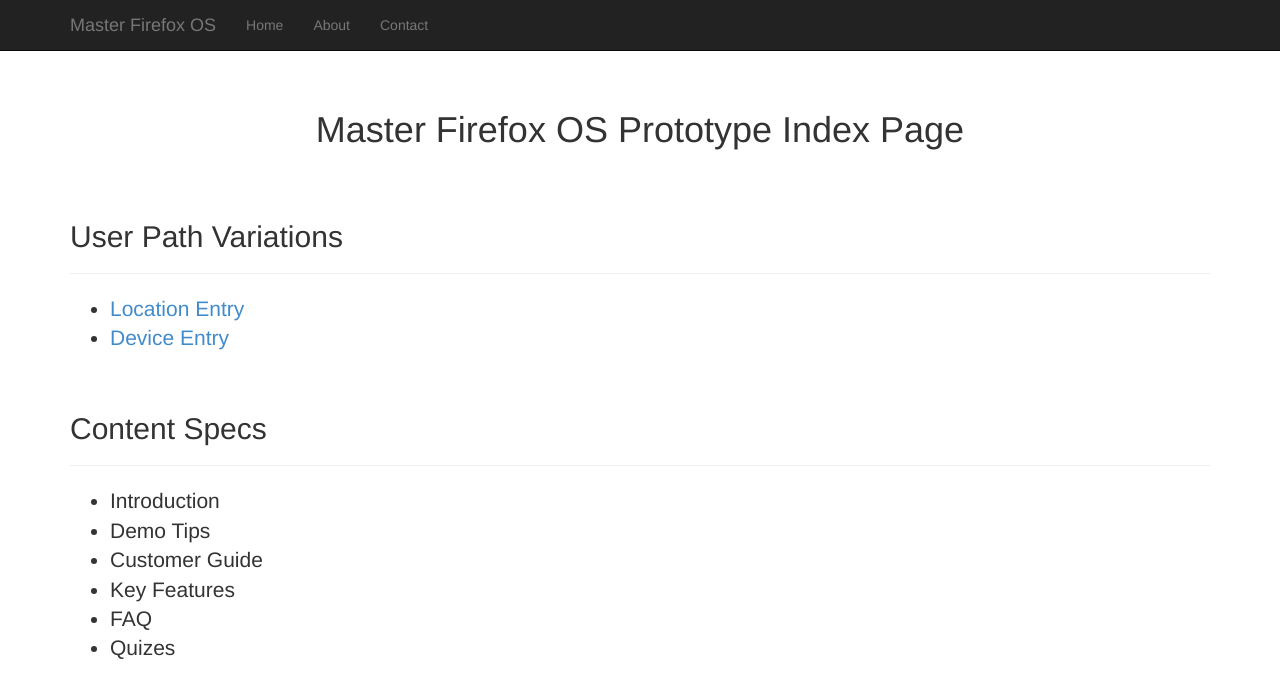
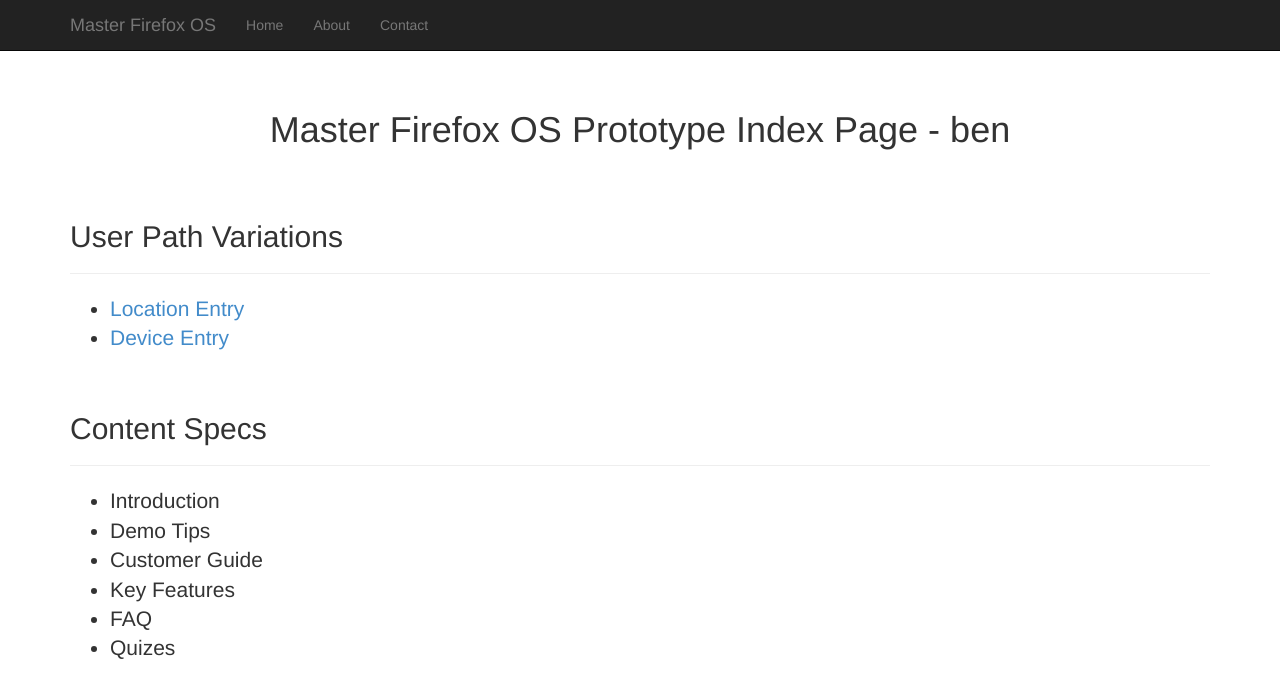
Before and after one commit to bensternthal/prototype-masterfirefoxos, a website: page index.html in a window 1280 px wide. Drawn offline with nearby package versions, Linux system fonts and the light colour scheme.

Commit message:
Update 2014-11-02T00:01:21.883Z

```diff
--- a/index.html
+++ b/index.html
@@ -42,7 +42,7 @@
     <div class="container">
 
       <div class="starter-template">
-        <h1>Master Firefox OS Prototype Index Page</h1>
+        <h1>Master Firefox OS Prototype Index Page - ben</h1>
       </div>
 
       <h2>User Path Variations</h2>
```
